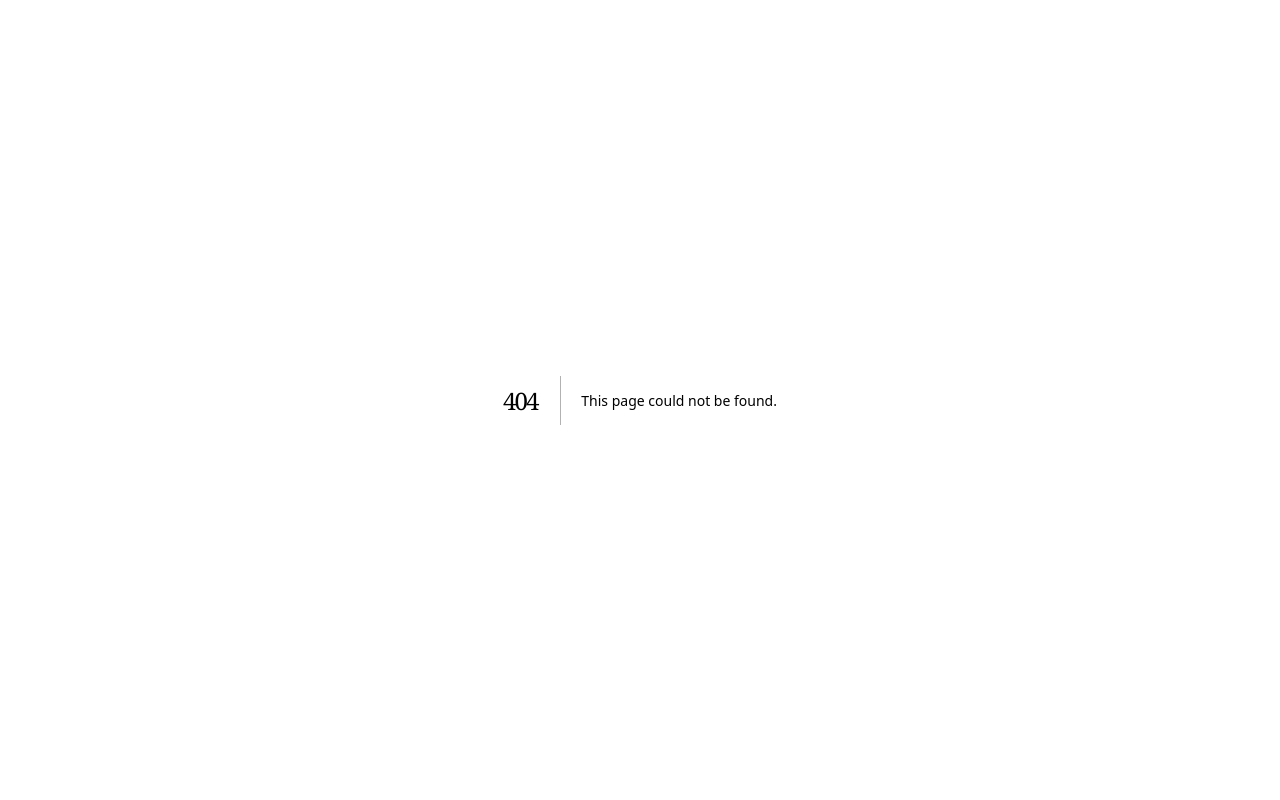
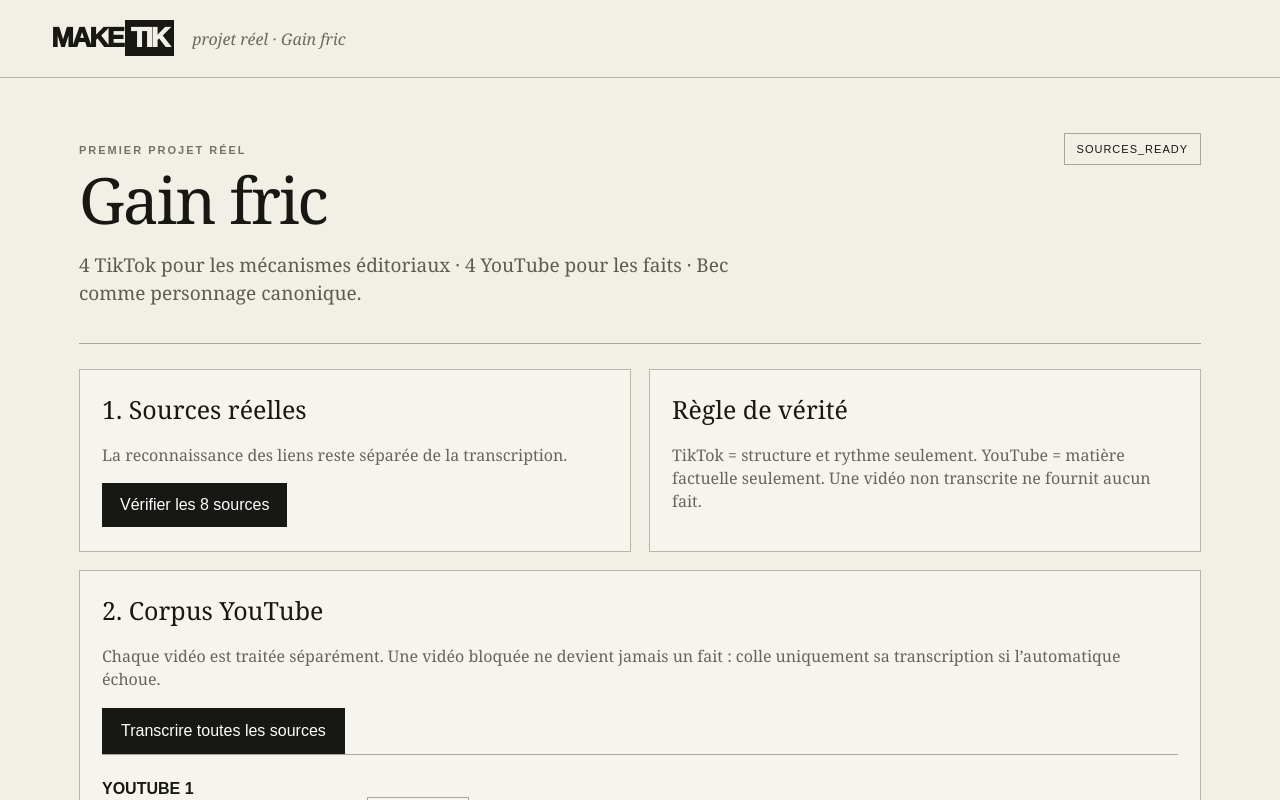
Before and after one commit to ludodulac/Maketik, a Next.js app: page /gain-fric in a window 1280 px wide. Before the commit this address had no page. Shown: the top 800 px of the page. Built offline with nearby package versions, Linux system fonts and the light colour scheme.

Commit message:
Add real Gain fric project workspace

```diff
--- /dev/null
+++ b/app/gain-fric/page.js
@@ -0,0 +1,73 @@
+'use client';
+
+import {useEffect,useState} from 'react';
+import {mergeGeneratedScripts} from '../../lib/script-state.mjs';
+import YouTubeCorpusWorkspace from '../components/YouTubeCorpusWorkspace';
+import TikTokReferenceWorkspace from '../components/TikTokReferenceWorkspace';
+import CharacterBibleWorkspace from '../components/CharacterBibleWorkspace';
+
+const tiktoks=[
+  'https://vm.tiktok.com/ZN82rvSDb/',
+  'https://vm.tiktok.com/ZN82h2nDL/',
+  'https://vm.tiktok.com/ZN82hNHF7/',
+  'https://vm.tiktok.com/ZN82rGs15/'
+];
+const youtubes=[
+  'https://youtu.be/b1m_6km44JQ?is=p4LLagtOGx3C7kMl',
+  'https://youtu.be/horkXy4kMro?is=lbNvJhFt07ZzQJIt',
+  'https://youtu.be/xnCHNrVrTTs?is=xvwnCm4VstM5Ns85',
+  'https://youtu.be/e9M0bLmRQC0?is=Ksbr7odmymsRyMaC'
+];
+const uid=()=>globalThis.crypto?.randomUUID?.()||String(Date.now()+Math.random());
+const initialProject=()=>({
+  id:'gain-fric-v1',name:'Gain fric',universe:'bird',character:'bec',tiktoks,youtubes,youtube:youtubes[0],
+  status:'sources_ready',inspection:null,youtubeCorpus:null,transcript:null,tiktokEvidence:{},scripts:[],editorialProfile:null,lastGeneration:null,characterBible:null
+});
+
+export default function GainFricPage(){
+  const [project,setProject]=useState(initialProject());
+  const [notice,setNotice]=useState('');
+  const [inspecting,setInspecting]=useState(false);
+  const [generating,setGenerating]=useState(false);
+  useEffect(()=>{try{const saved=localStorage.getItem('maketik-gain-fric-project');if(saved)setProject({...initialProject(),...JSON.parse(saved)})}catch{}},[]);
+  useEffect(()=>{try{localStorage.setItem('maketik-gain-fric-project',JSON.stringify(project))}catch{}},[project]);
+  const updateProject=(id,patch)=>setProject(current=>current.id===id?{...current,...patch,updatedAt:new Date().toISOString()}:current);
+  async function inspectOne(url){const r=await fetch('/api/inspect-source',{method:'POST',headers:{'content-type':'application/json'},body:JSON.stringify({url})});return r.json()}
+  async function inspectSources(){
+    if(inspecting)return;setInspecting(true);setNotice('');
+    try{
+      const tik=await Promise.all(project.tiktoks.map(async url=>{try{return await inspectOne(url)}catch{return{ok:false,url,error:'Échec réseau'}}}));
+      const yt=await Promise.all(project.youtubes.map(async url=>{try{return await inspectOne(url)}catch{return{ok:false,url,error:'Échec réseau'}}}));
+      updateProject(project.id,{inspection:{tiktoks:tik,youtubes:yt,checkedAt:new Date().toISOString()},status:tik.some(x=>x.ok)||yt.some(x=>x.ok)?'sources_verified':'sources_attention'});
+      setNotice(`${tik.filter(x=>x.ok).length}/${tik.length} TikTok et ${yt.filter(x=>x.ok).length}/${yt.length} YouTube reconnus. Reconnu ne signifie pas transcrit.`);
+    }finally{setInspecting(false)}
+  }
+  async function generateScripts(){
+    if(!project.transcript?.text||generating)return;setGenerating(true);setNotice('');
+    try{
+      const refs=(project.inspection?.tiktoks||project.tiktoks.map(url=>({url}))).map(x=>({url:x.url,title:x.title,description:x.description,author:x.author,evidence:project.tiktokEvidence?.[x.url]||null}));
+      const r=await fetch('/api/generate-scripts',{method:'POST',headers:{'content-type':'application/json'},body:JSON.stringify({projectName:project.name,universe:'Oiseau enquêteur',character:'Bec',references:refs,transcript:project.transcript.text})});
+      const data=await r.json();if(!r.ok||!data.ok)throw new Error(data.error||'Génération impossible');
+      const scripts=mergeGeneratedScripts(project.scripts,data.scripts,data,uid);
+      updateProject(project.id,{scripts,editorialProfile:data.editorialProfile,lastGeneration:{provider:data.provider,model:data.model,generationMode:data.generationMode,limitations:data.limitations,generatedAt:data.generatedAt},status:'scripts_ready'});
+      setNotice(data.generationMode==='fallback'?`${data.scripts.length} brouillons extractifs créés depuis le corpus factuel uniquement.`:`${data.scripts.length} scripts originaux proposés depuis le corpus factuel.`);
+    }catch(error){setNotice(error.message)}finally{setGenerating(false)}
+  }
+  function setScriptStatus(id,status){updateProject(project.id,{scripts:(project.scripts||[]).map(s=>s.id===id?{...s,status,validatedAt:status==='validated'?new Date().toISOString():s.validatedAt}:s)})}
+  return <main>
+    <header><div className="brand">MAKE<span>TIK</span></div><div className="tag">projet réel · Gain fric</div></header>
+    <div className="projectPage">
+      <div className="projectTop"><div><p className="kicker">PREMIER PROJET RÉEL</p><h1>Gain fric</h1><p className="lead compact">4 TikTok pour les mécanismes éditoriaux · 4 YouTube pour les faits · Bec comme personnage canonique.</p></div><div className="status">{project.status}</div></div>
+      {notice&&<div className="notice">{notice}</div>}
+      <div className="workspace">
+        <div className="panel"><h2>1. Sources réelles</h2><p>La reconnaissance des liens reste séparée de la transcription.</p><button className="primary" onClick={inspectSources} disabled={inspecting}>{inspecting?'Vérification…':'Vérifier les 8 sources'}</button>{project.inspection&&<div className="pipeline"><b>{project.inspection.tiktoks.filter(x=>x.ok).length + project.inspection.youtubes.filter(x=>x.ok).length}</b><span>sources reconnues</span><em>/ 8</em></div>}</div>
+        <div className="panel"><h2>Règle de vérité</h2><p>TikTok = structure et rythme seulement. YouTube = matière factuelle seulement. Une vidéo non transcrite ne fournit aucun fait.</p></div>
+        <YouTubeCorpusWorkspace project={project} updateProject={updateProject} setNotice={setNotice}/>
+        <div className="panel"><h2>3. Scripts</h2><p>La génération reste bloquée tant qu'aucune source YouTube n'est réellement prête.</p><button className="primary" onClick={generateScripts} disabled={generating||!project.transcript?.text}>{generating?'Génération…':'Générer depuis le corpus'}</button>{!project.transcript?.text&&<small className="blockHint">Corpus factuel vide : aucune invention autorisée.</small>}{project.lastGeneration?.generationMode==='fallback'&&<small className="blockHint">Mode local : brouillons extractifs, pas scripts originaux IA.</small>}</div>
+      </div>
+      {project.inspection?.tiktoks?.some(source=>source?.ok)&&<TikTokReferenceWorkspace project={project} updateProject={updateProject} setNotice={setNotice}/>}
+      <CharacterBibleWorkspace project={project} universeName="Oiseau enquêteur" characterName="Bec" updateProject={updateProject} setNotice={setNotice}/>
+      {(project.scripts||[]).length>0&&<div className="scriptsArea"><div className="sectionTitle"><div><p className="kicker">SCRIPTS GAIN FRIC</p><h2>Propositions à valider</h2></div><span>{project.scripts.filter(s=>s.status==='validated').length} validé(s)</span></div>{project.scripts.map((s,i)=><article className={'scriptCard '+(s.status==='validated'?'validated':'')} key={s.id}><div className="scriptHead"><div><span className="scriptNo">#{String(i+1).padStart(2,'0')}</span><h3>{s.title}</h3><p>{s.angle}</p></div><span className="chip">≈ {s.estimatedSeconds}s</span></div><blockquote>{s.hook}</blockquote><div className="scriptText">{s.script}</div>{s.sourceFacts?.length>0&&<details><summary>Faits source utilisés</summary><ul>{s.sourceFacts.map((fact,n)=><li key={n}>{fact}</li>)}</ul></details>}<div className="inlineActions">{s.status==='validated'?<button onClick={()=>setScriptStatus(s.id,'proposed')}>Retirer la validation</button>:<button className="primary" onClick={()=>setScriptStatus(s.id,'validated')}>✓ Valider ce script</button>}</div></article>)}</div>}
+    </div>
+  </main>;
+}
```
